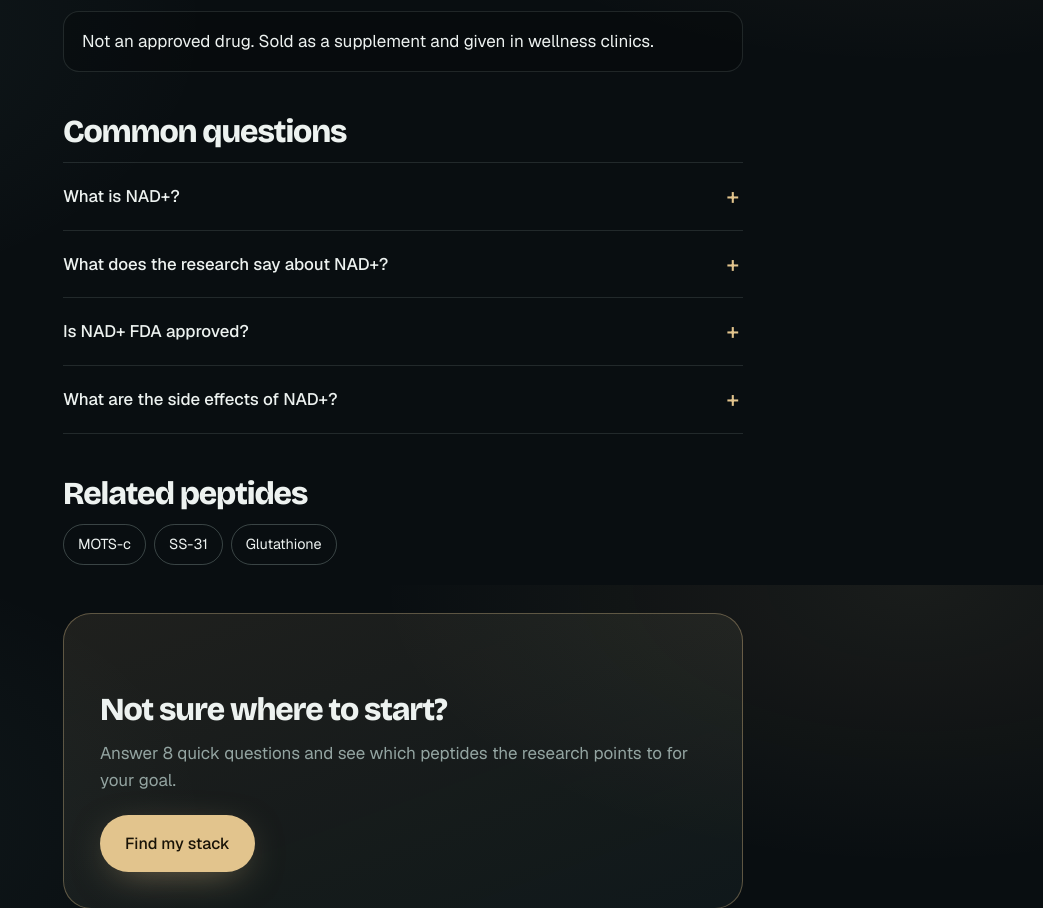
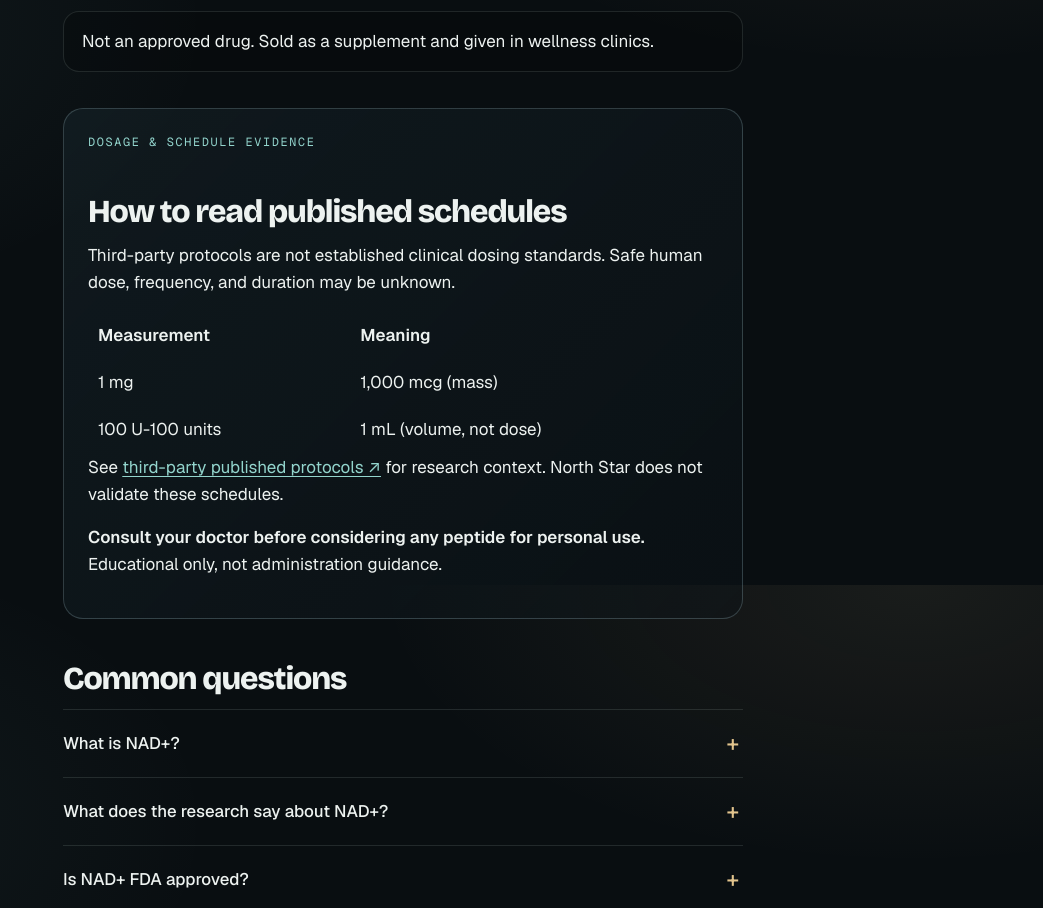
Before and after one commit to mjclay09/Sequence, a website: page peptides/nad-plus/index.html in a window 1280 px wide. Shown: the part 1815-2723 px from the top of the page, without its empty margins (237-1280 px from the left). Drawn offline with nearby package versions, Linux system fonts and the light colour scheme.

Commit message:
Add dosage evidence panel to nad-plus

```diff
--- a/peptides/nad-plus/index.html
+++ b/peptides/nad-plus/index.html
@@ -77,6 +77,8 @@
   <h2>Is it legal?</h2>
   <p class="legal">Not an approved drug. Sold as a supplement and given in wellness clinics.</p>
 
+  <section aria-label="Dosage evidence" style="margin:36px 0;padding:24px;border:1px solid rgba(160,190,200,.25);border-radius:20px;background:linear-gradient(135deg,rgba(48,78,90,.18),rgba(12,20,25,.4))"><p class="eyebrow">Dosage &amp; schedule evidence</p><h2>How to read published schedules</h2><p>Third-party protocols are not established clinical dosing standards. Safe human dose, frequency, and duration may be unknown.</p><div style="overflow-x:auto"><table style="width:100%;border-collapse:collapse;text-align:left"><thead><tr><th scope="col" style="padding:10px">Measurement</th><th scope="col" style="padding:10px">Meaning</th></tr></thead><tbody><tr><td style="padding:10px">1 mg</td><td style="padding:10px">1,000 mcg (mass)</td></tr><tr><td style="padding:10px">100 U-100 units</td><td style="padding:10px">1 mL (volume, not dose)</td></tr></tbody></table></div><p>See <a href="https://peptidedosages.com/single-peptide-dosages/" target="_blank" rel="noopener noreferrer">third-party published protocols ↗</a> for research context. North Star does not validate these schedules.</p><p><strong>Consult your doctor before considering any peptide for personal use.</strong> Educational only, not administration guidance.</p></section>
+
   <h2>Common questions</h2>
   <div class="faq"><details><summary>What is NAD+?</summary><p>A molecule every cell uses to make energy and repair DNA. Levels drop with age, which made it a centerpiece of longevity research. It is not a peptide. NAD+ shuttles energy inside your cells and fuels repair enzymes. Most research uses pills of its building blocks (NR or NMN). Injecting NAD+ directly is newer and less studied.</p></details><details><summary>What does the research say about NAD+?</summary><p>Oral building blocks reliably raise NAD+ levels in the blood of people. Effects on how people actually feel or function have been small or mixed so far. Raising NAD+ improved several markers of aging in mice.</p></details><details><summary>Is NAD+ FDA approved?</summary><p>Not an approved drug. Sold as a supplement and given in wellness clinics.</p></details><details><summary>What are the side effects of NAD+?</summary><p>Fast injections or IVs often cause flushing, chest tightness, nausea and cramping.</p></details></div>
 
```
